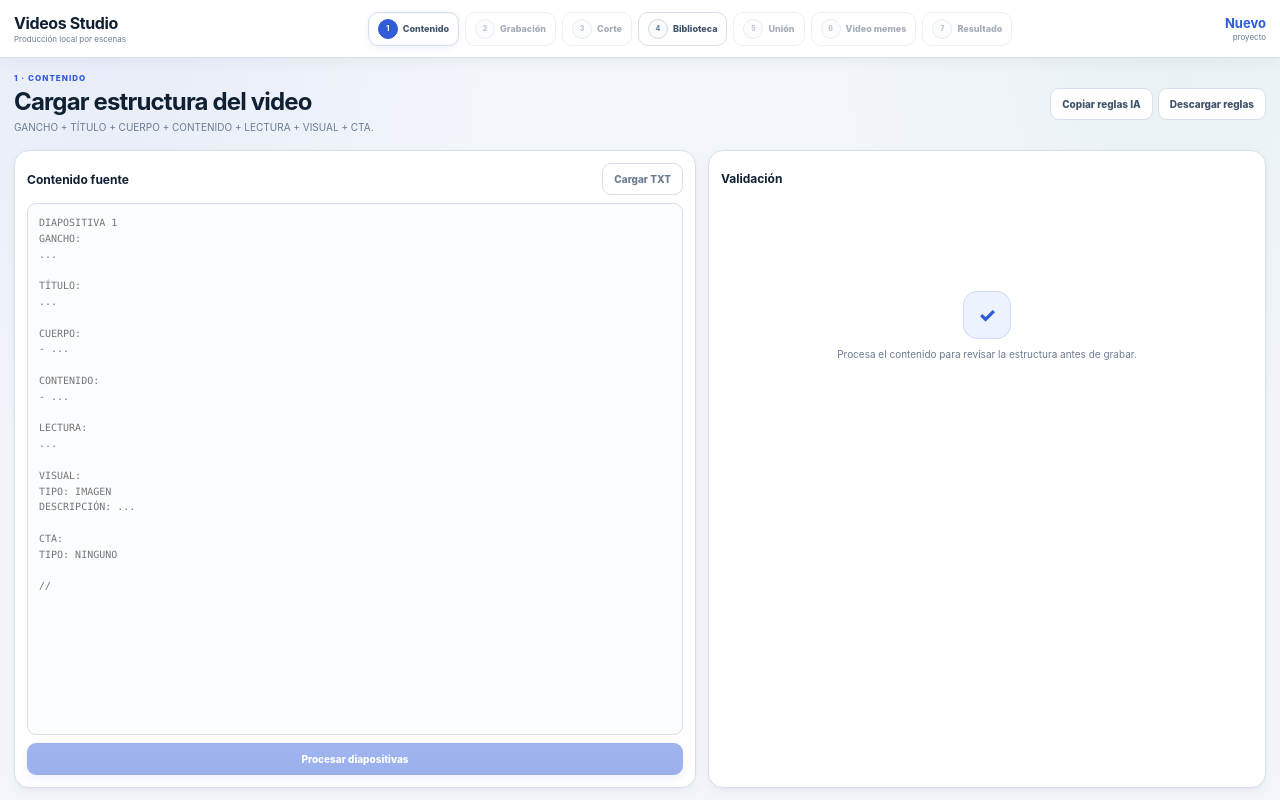
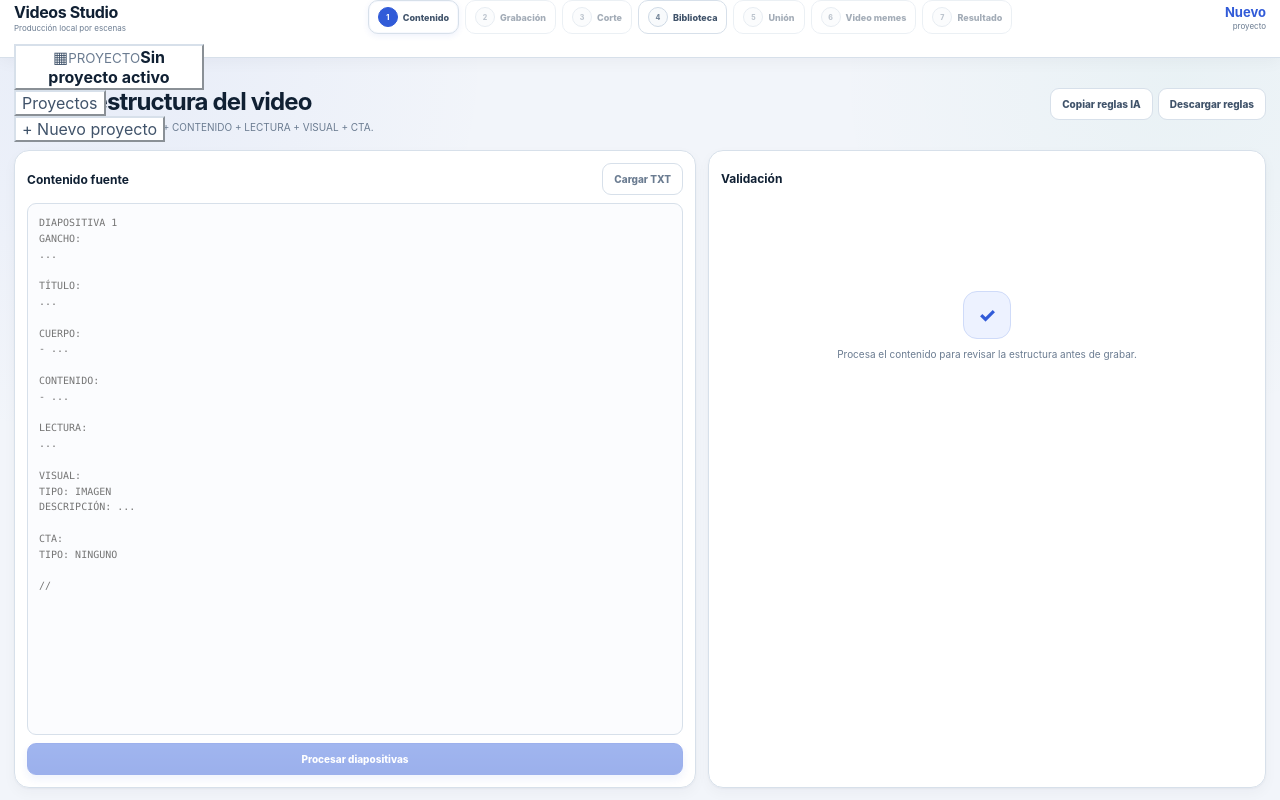
Before and after one commit to jeffer91/VIdeos, a React (Vite) app: page / in a window 1280 px wide. Built offline with nearby package versions, Linux system fonts and the light colour scheme.

Commit message:
Integrate persistent project manager

```diff
--- a/src/App.jsx
+++ b/src/App.jsx
@@ -2,6 +2,7 @@ import ProductionApp from './ProductionApp';
 import TemplateManager from './TemplateManager';
 import VisualManager from './VisualManager';
 import WorkflowEnhancer from './WorkflowEnhancer';
+import ProjectManager from './ProjectManager';
 
 export default function App() {
   return (
@@ -10,6 +11,7 @@ export default function App() {
       <TemplateManager />
       <VisualManager />
       <WorkflowEnhancer />
+      <ProjectManager />
     </>
   );
 }
```
